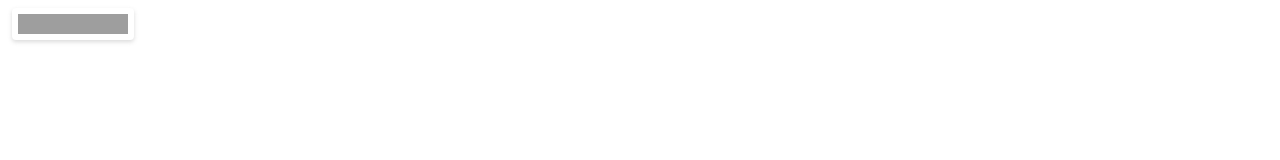
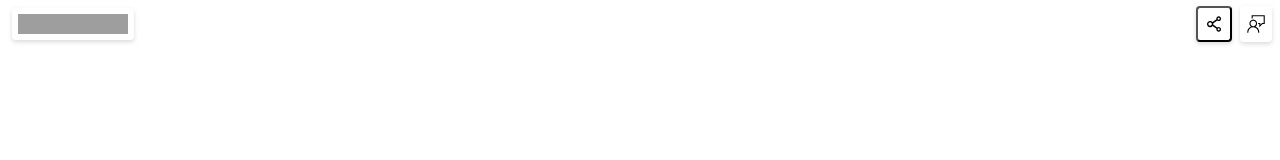
Before and after one commit to donato14/Next.js-Map-service, a Next.js app in the folder my-app/: page / in a window 1280 px wide. Shown: the top 160 px of the page. Built offline with nearby package versions, Linux system fonts and the light colour scheme; grey boxes are pictures that could not be loaded.

Commit message:
✨ Add Header, feedback Component

```diff
--- a/my-app/components/common/Header.tsx
+++ b/my-app/components/common/Header.tsx
@@ -3,9 +3,11 @@
 import styles from '../../src/styles/header.module.scss';
 import Image from 'next/image';
 
-interface Props {}
+interface Props {
+  rightElements?: React.ReactElement[];
+}
 
-const HeaderComponent = ({}: Props) => {
+const HeaderComponent = ({ rightElements }: Props) => {
   return (
     <header className={styles.header}>
       <div className={styles.flexItem}>
@@ -18,6 +20,7 @@
           />
         </Link>
       </div>
+      {rightElements && <div className={styles.flexItem}>{rightElements}</div>}
     </header>
   );
 };
--- a/my-app/src/pages/index.tsx
+++ b/my-app/src/pages/index.tsx
@@ -1,10 +1,30 @@
 import { Fragment } from 'react';
-import HeaderComponent from '../../components/common/Header';
+import Header from '../../components/common/Header';
+import styles from '../styles/header.module.scss';
+import Link from 'next/link';
+import { AiOutlineShareAlt } from 'react-icons/ai';
+import { VscFeedback } from 'react-icons/vsc';
 
-export default function Home() {
+export default function Feedback() {
   return (
     <Fragment>
-      <HeaderComponent></HeaderComponent>
+      <Header
+        rightElements={[
+          <button
+            onClick={() => {
+              alert('복사');
+            }}
+            className={styles.box}
+            style={{ marginRight: '8px' }}
+            key="button"
+          >
+            <AiOutlineShareAlt size={20} />
+          </button>,
+          <Link href="/feedback" className={styles.box} key="link">
+            <VscFeedback size={20} />
+          </Link>,
+        ]}
+      />
       <main></main>
     </Fragment>
   );
```
Also changed, not shown: my-app/src/pages/feedback.tsx (added, +11 -0 lines).
